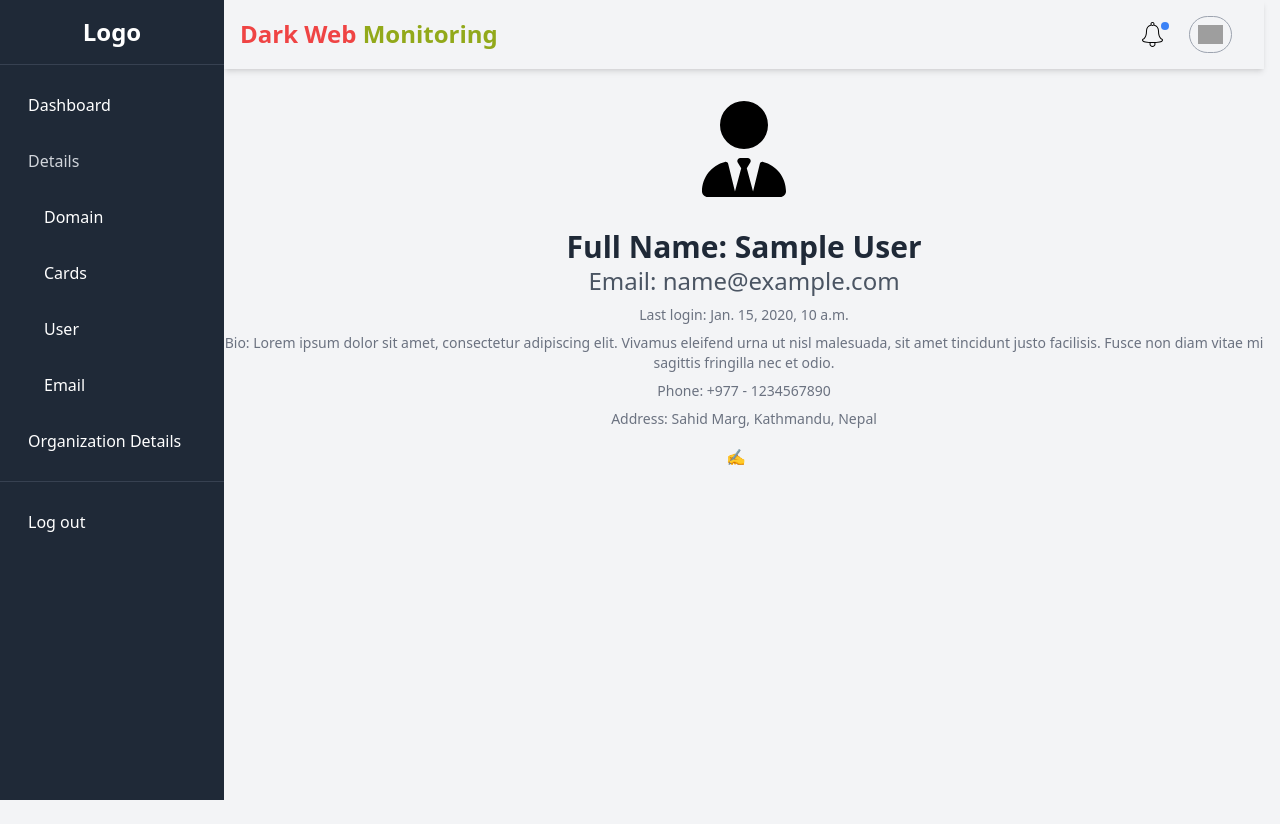
After one commit to sudeep-gtn/dark-web-monitoring, a Django app: page /profile in a window 1280 px wide. The commit adds this page. Run offline with Django 5.2, Linux system fonts and the light colour scheme; a user stored in the database is signed in; tables that the repository leaves empty hold one stand-in row (values such as "Sample post"); some libraries are stand-ins or nearby versions; grey boxes are pictures that could not be loaded.

Commit message:
profile page

```diff
--- a/DWmonitoring/authentication/templates/base.html
+++ b/DWmonitoring/authentication/templates/base.html
@@ -219,7 +219,7 @@
 
           <div id="profileDropdown"
           class="hidden absolute right-0 mt-14 w-48 bg-white border border-gray-200 rounded-md shadow-lg py-1">
-          <a href="#" class="block px-4 py-2 text-gray-800 hover:bg-gray-100">Profile</a>
+          <a href="{% url 'profile' %}" class="block px-4 py-2 text-gray-800 hover:bg-gray-100">Profile</a>
           <a href="#" class="block px-4 py-2 text-gray-800 hover:bg-gray-100">Settings</a>
           <button onclick="showPopUp()"
           class="w-full text-left block px-4 py-2 text-gray-800 hover:bg-gray-100">Logout</button>
--- /dev/null
+++ b/DWmonitoring/authentication/templates/profile.html
@@ -0,0 +1,25 @@
+{% extends 'base.html' %}
+
+{% block title %}
+Profile
+{% endblock title %}
+
+{% block content %}
+
+<div class="flex justify-center items-center mt-8">
+    <svg class="h-24 text-indigo-600" xmlns="http://www.w3.org/2000/svg" viewBox="0 0 448 512"><path d="M96 128a128 128 0 1 0 256 0A128 128 0 1 0 96 128zm94.5 200.2l18.6 31L175.8 483.1l-36-146.9c-2-8.1-9.8-13.4-17.9-11.3C51.9 342.4 0 405.8 0 481.3c0 17 13.8 30.7 30.7 30.7H162.5c0 0 0 0 .1 0H168 280h5.5c0 0 0 0 .1 0H417.3c17 0 30.7-13.8 30.7-30.7c0-75.5-51.9-138.9-121.9-156.4c-8.1-2-15.9 3.3-17.9 11.3l-36 146.9L238.9 359.2l18.6-31c6.4-10.7-1.3-24.2-13.7-24.2H224 204.3c-12.4 0-20.1 13.6-13.7 24.2z"/></svg>
+</div>
+<div class="text-center mt-8">
+    <h1 class="text-3xl font-semibold text-gray-800">Full Name: {{ user.full_name }}</h1>
+    <h1 class="text-2xl text-gray-600">Email: {{ user.email }}</h1>
+    <p class="text-sm text-gray-500 mt-2">Last login: {{ user.last_login }}</p>
+    <p class="text-sm text-gray-500 mt-2">Bio: Lorem ipsum dolor sit amet, consectetur adipiscing elit. Vivamus eleifend urna ut nisl malesuada, sit amet tincidunt justo facilisis. Fusce non diam vitae mi sagittis fringilla nec et odio.</p>
+    <p class="text-sm text-gray-500 mt-2">Phone: +977 - 1234567890</p>
+    <p class="text-sm text-gray-500 mt-2">Address: Sahid Marg, Kathmandu, Nepal</p>
+    <div class="flex justify-center mt-4">
+        <a href="#" class="inline-block mr-4 text-indigo-600 hover:text-indigo-900">
+            &#x270D
+    </div>
+</div>
+
+{% endblock content %}
--- a/DWmonitoring/authentication/urls.py
+++ b/DWmonitoring/authentication/urls.py
@@ -1,5 +1,5 @@
 from django.urls import path
-from .views import RegisterView, LoginView, HomeView, LogoutView, DashboardView, DomainView, CardsView, UsersView, EmailView, OrganizationDetailsView, NotificationsView
+from .views import RegisterView, LoginView, HomeView, LogoutView, DashboardView, DomainView, CardsView, UsersView, EmailView, OrganizationDetailsView, NotificationsView, ProfileView
 
 urlpatterns = [
     path('',HomeView.as_view(), name="home"),
@@ -12,5 +12,6 @@ urlpatterns = [
     path('details/user',UsersView.as_view(), name="users"),
     path('details/email',EmailView.as_view(), name="email"),
     path('org-details', OrganizationDetailsView.as_view(), name="org-details"),
-    path('notifications',NotificationsView.as_view(), name="notifications")
+    path('notifications',NotificationsView.as_view(), name="notifications"),
+    path('profile',ProfileView.as_view(), name="profile"),
 ]
--- a/DWmonitoring/authentication/views.py
+++ b/DWmonitoring/authentication/views.py
@@ -67,14 +67,15 @@ class LoginView(View):
         user = authenticate(request, email=email, password=password)
         if user is not None:
             login(request, user)
-            return redirect('dashboard')
+            return redirect("dashboard")
         else:
             return render(request, "login.html", {"error": "Invalid Password"})
 
-class LogoutView(View):
+class LogoutView(View, LoginRequiredMixin):
+    login_url = "login"
     def get(self, request):
         logout(request)
-        return redirect('login')
+        return redirect("login")
 
 class HomeView(View):
     def get(self, request):
@@ -85,29 +86,38 @@ class DashboardView(LoginRequiredMixin, View):
     def get(self, request):
         return render(request, "dashboard.html")
 
-class DomainView(View):
+class DomainView(LoginRequiredMixin, View):
+    login_url = "login"
     def get(self, request):
-        return render(request,"domain.html")
+        return render(request, "domain.html")
 
-class CardsView(View):
+class CardsView(LoginRequiredMixin, View):
+    login_url = "login"
     def get(self, request):
-        return render(request,"cards.html")
+        return render(request, "cards.html")
 
-class UsersView(View):
+class UsersView(LoginRequiredMixin, View):
+    login_url = "login"
     def get(self, request):
-        return render(request,"users.html")
+        return render(request, "users.html")
 
-class EmailView(View):
+class EmailView(LoginRequiredMixin, View):
+    login_url = "login"
     def get(self,request):
         return render(request, "email.html")
 
-class OrganizationDetailsView(View):
+class OrganizationDetailsView(LoginRequiredMixin, View):
+    login_url = "login"
     def get(self, request):
-        return render(request,"organization-details.html")
+        return render(request, "organization-details.html")
 
-class NotificationsView(View):
+class NotificationsView(LoginRequiredMixin, View):
+    login_url = "login"
     def get(self, request):
-        return render(request,'notifications.html')
+        return render(request, "notifications.html")
 
 
-print("Hello world")
+class ProfileView(LoginRequiredMixin, View):
+    login_url = "login"
+    def get(self, request):
+        return render(request, "profile.html")
```
